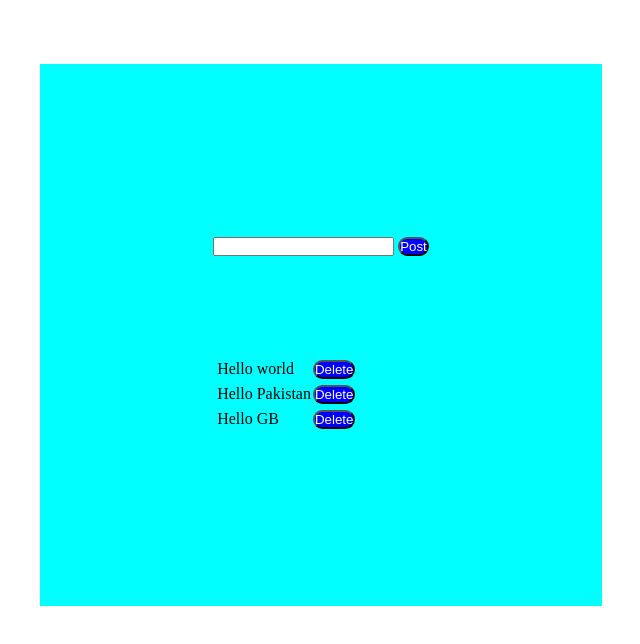
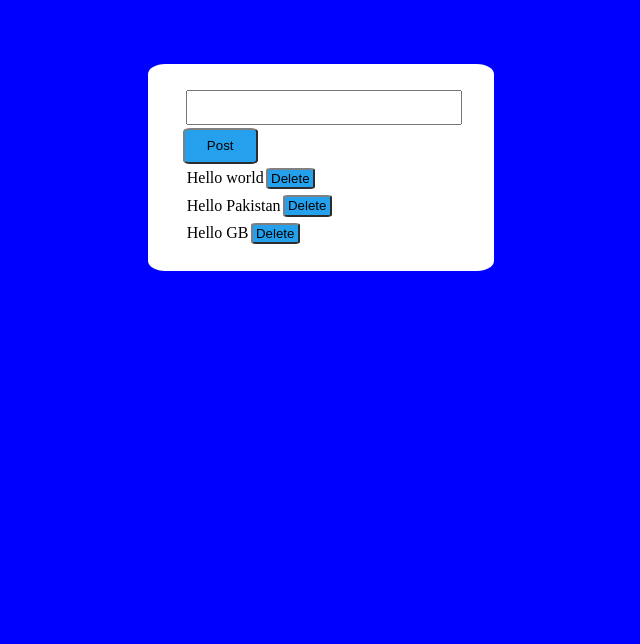
Before and after one commit to alinauman02/to-do-list-app, a React (Create React App) app in the folder frontend/: page / in a window 1280 px wide. Shown: the top 644 px of the page, without its empty margins (319-959 px from the left). Built offline with nearby package versions, Linux system fonts and the light colour scheme.

Commit message:
updates styles

```diff
--- a/frontend/src/App.css
+++ b/frontend/src/App.css
@@ -3,9 +3,8 @@
   padding: 0;
   box-sizing: border-box;
 }
-
-#bt {
-  display: inline-block;
+body {
+  background-color: blue;
 }
 .App {
   display: flex;
@@ -14,26 +13,57 @@
   margin: 5%;
 }
 .card {
-  padding: 15%;
-  background-color: aqua;
+  padding: 2% 3%;
+  width: 30%;
+  background-color: white;
+  border-radius: 5%;
 }
-td {
-  text-align: left;
+input:hover {
+  border-color: #24a0ed;
 }
-table td {
+input {
   width: 100%;
-  border: black;
+  padding: 3%;
+  margin: 1%;
 }
-table {
-  margin-top: 100px;
+ul {
+  margin-top: 20%;
+  list-style-type: none;
 }
 button {
+  border-radius: 10%;
+  padding: 3% 8%;
+  background-color: #24a0ed;
+  border-color: gray;
+}
+button:hover {
   background-color: blue;
+}
+.list-item {
+  background-color: white;
+  padding: 2% 3%;
+  margin: 2%;
+  border-radius: 15px;
+  border: groove;
 
-  border-radius: 10px;
-  color: white;
+  background-color: lightblue;
+}
+.list-item-p {
+  width: 200%;
+}
+
+.flex-container {
+  display: flex;
+  align-items: center;
+  justify-content: center;
+}
+.inline-block {
   display: inline-block;
 }
-input {
-  display: inline-block;
+.del-icon {
+  width: 70%;
+  height: 70%;
 }
+.button-icon {
+  padding: 2%;
+}
```
